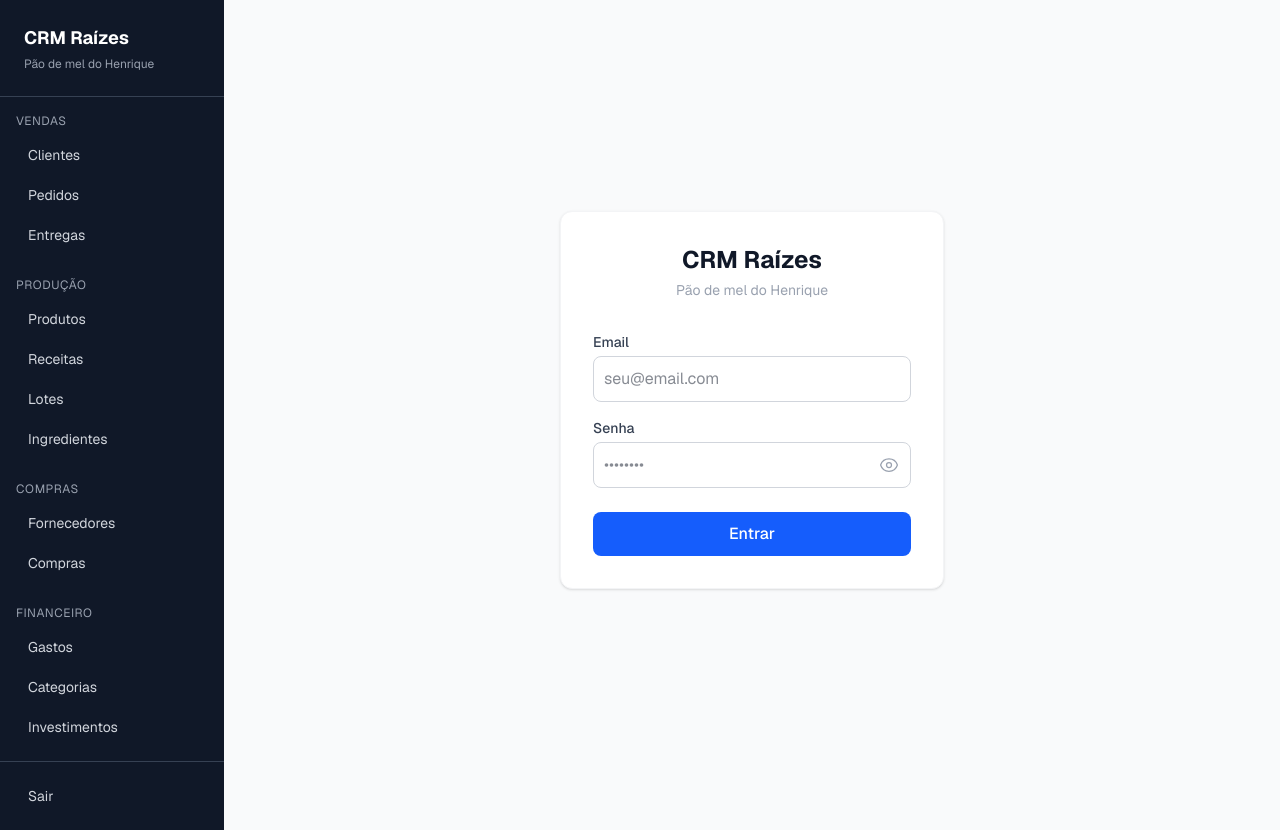
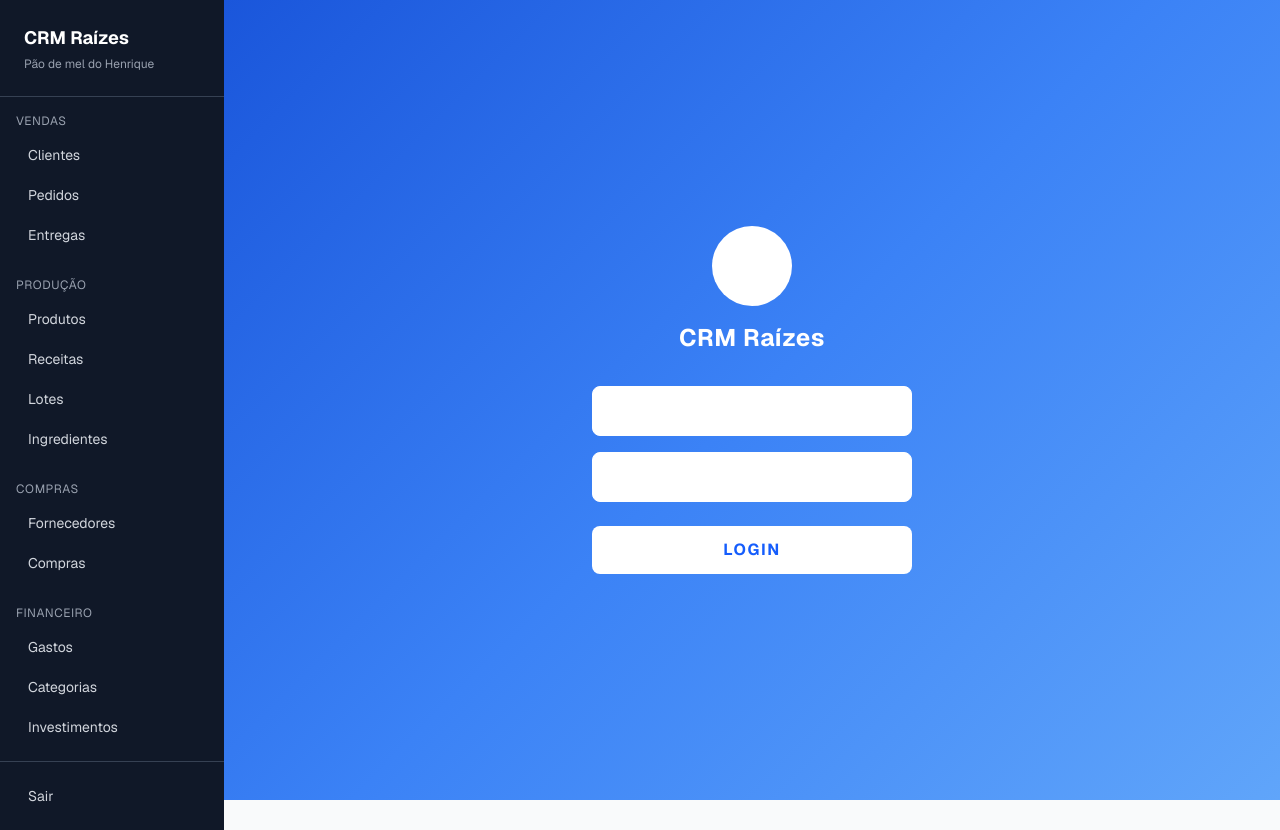
Before and after one commit to macdegui/CRM-RAIZES, a Next.js app: page /login in a window 1280 px wide. Built offline with nearby package versions, Linux system fonts and the light colour scheme.

Commit message:
feat: nova página de login estilizada

```diff
--- a/src/app/login/page.tsx
+++ b/src/app/login/page.tsx
@@ -2,11 +2,15 @@ import LoginForm from '@/components/ui/LoginForm'
 
 export default function LoginPage() {
   return (
-    <div className="min-h-screen flex items-center justify-center bg-gray-50">
-      <div className="bg-white p-8 rounded-xl shadow-sm border border-gray-100 w-full max-w-sm">
-        <div className="mb-8 text-center">
-          <h1 className="text-2xl font-bold text-gray-900">CRM Raízes</h1>
-          <p className="text-gray-400 text-sm mt-1">Pão de mel do Henrique</p>
+    <div className="min-h-screen flex items-center justify-center" style={{background: 'linear-gradient(135deg, #1a56db 0%, #3b82f6 50%, #60a5fa 100%)'}}>
+      <div className="w-full max-w-sm px-8">
+        <div className="flex flex-col items-center mb-8">
+          <div className="w-20 h-20 rounded-full bg-white bg-opacity-20 flex items-center justify-center mb-4">
+            <svg xmlns="http://www.w3.org/2000/svg" fill="none" viewBox="0 0 24 24" strokeWidth={1.5} stroke="white" className="w-10 h-10">
+              <path strokeLinecap="round" strokeLinejoin="round" d="M15.75 6a3.75 3.75 0 1 1-7.5 0 3.75 3.75 0 0 1 7.5 0ZM4.501 20.118a7.5 7.5 0 0 1 14.998 0A17.933 17.933 0 0 1 12 21.75c-2.676 0-5.216-.584-7.499-1.632Z" />
+            </svg>
+          </div>
+          <h1 className="text-white text-2xl font-bold tracking-wide">CRM Raízes</h1>
         </div>
         <LoginForm />
       </div>
--- a/src/components/ui/LoginForm.tsx
+++ b/src/components/ui/LoginForm.tsx
@@ -39,33 +39,40 @@ export default function LoginForm() {
 
   return (
     <form onSubmit={handleSubmit} className="flex flex-col gap-4">
-      <div>
-        <label className="block text-sm font-medium mb-1 text-gray-700">Email</label>
+      <div className="relative">
+        <span className="absolute left-3 top-1/2 -translate-y-1/2 text-white opacity-70">
+          <svg xmlns="http://www.w3.org/2000/svg" fill="none" viewBox="0 0 24 24" strokeWidth={1.5} stroke="currentColor" className="w-5 h-5">
+            <path strokeLinecap="round" strokeLinejoin="round" d="M15.75 6a3.75 3.75 0 1 1-7.5 0 3.75 3.75 0 0 1 7.5 0ZM4.501 20.118a7.5 7.5 0 0 1 14.998 0A17.933 17.933 0 0 1 12 21.75c-2.676 0-5.216-.584-7.499-1.632Z" />
+          </svg>
+        </span>
         <input
           name="email"
           type="email"
           value={form.email}
           onChange={handleChange}
-          className="w-full border border-gray-300 rounded-lg p-2.5 bg-white text-gray-900 focus:outline-none focus:ring-2 focus:ring-blue-500"
-          placeholder="seu@email.com"
+          className="w-full bg-white bg-opacity-20 border border-white border-opacity-30 rounded-lg p-3 pl-10 text-white placeholder-white placeholder-opacity-70 focus:outline-none focus:ring-2 focus:ring-white focus:ring-opacity-50"
+          placeholder="USERNAME"
         />
       </div>
 
-      <div>
-        <label className="block text-sm font-medium mb-1 text-gray-700">Senha</label>
       <div className="relative">
+        <span className="absolute left-3 top-1/2 -translate-y-1/2 text-white opacity-70">
+          <svg xmlns="http://www.w3.org/2000/svg" fill="none" viewBox="0 0 24 24" strokeWidth={1.5} stroke="currentColor" className="w-5 h-5">
+            <path strokeLinecap="round" strokeLinejoin="round" d="M16.5 10.5V6.75a4.5 4.5 0 1 0-9 0v3.75m-.75 11.25h10.5a2.25 2.25 0 0 0 2.25-2.25v-6.75a2.25 2.25 0 0 0-2.25-2.25H6.75a2.25 2.25 0 0 0-2.25 2.25v6.75a2.25 2.25 0 0 0 2.25 2.25Z" />
+          </svg>
+        </span>
         <input
           name="password"
           type={mostrarSenha ? 'text' : 'password'}
           value={form.password}
           onChange={handleChange}
-            className="w-full border border-gray-300 rounded-lg p-2.5 pr-10 bg-white text-gray-900 focus:outline-none focus:ring-2 focus:ring-blue-500"
-            placeholder="••••••••"
+          className="w-full bg-white bg-opacity-20 border border-white border-opacity-30 rounded-lg p-3 pl-10 pr-10 text-white placeholder-white placeholder-opacity-70 focus:outline-none focus:ring-2 focus:ring-white focus:ring-opacity-50"
+          placeholder="PASSWORD"
         />
         <button
           type="button"
           onClick={() => setMostrarSenha(!mostrarSenha)}
-            className="absolute right-3 top-1/2 -translate-y-1/2 text-gray-400 hover:text-gray-600"
+          className="absolute right-3 top-1/2 -translate-y-1/2 text-white opacity-70 hover:opacity-100"
         >
           {mostrarSenha ? (
             <svg xmlns="http://www.w3.org/2000/svg" fill="none" viewBox="0 0 24 24" strokeWidth={1.5} stroke="currentColor" className="w-5 h-5">
@@ -79,18 +86,17 @@ export default function LoginForm() {
           )}
         </button>
       </div>
-      </div>
 
       {erro && (
-        <p className="text-red-500 text-sm text-center">{erro}</p>
+        <p className="text-white text-sm text-center bg-red-500 bg-opacity-40 rounded-lg p-2">{erro}</p>
       )}
 
       <button
         type="submit"
         disabled={loading}
-        className="bg-blue-600 text-white rounded-lg p-2.5 font-medium hover:bg-blue-700 disabled:opacity-50 transition-colors mt-2"
+        className="bg-white text-blue-600 rounded-lg p-3 font-bold hover:bg-opacity-90 disabled:opacity-50 transition-all mt-2 tracking-widest uppercase"
       >
-        {loading ? 'Entrando...' : 'Entrar'}
+        {loading ? 'Entrando...' : 'Login'}
       </button>
     </form>
   )
```
Lines whose indentation alone changed are shown as unchanged.
